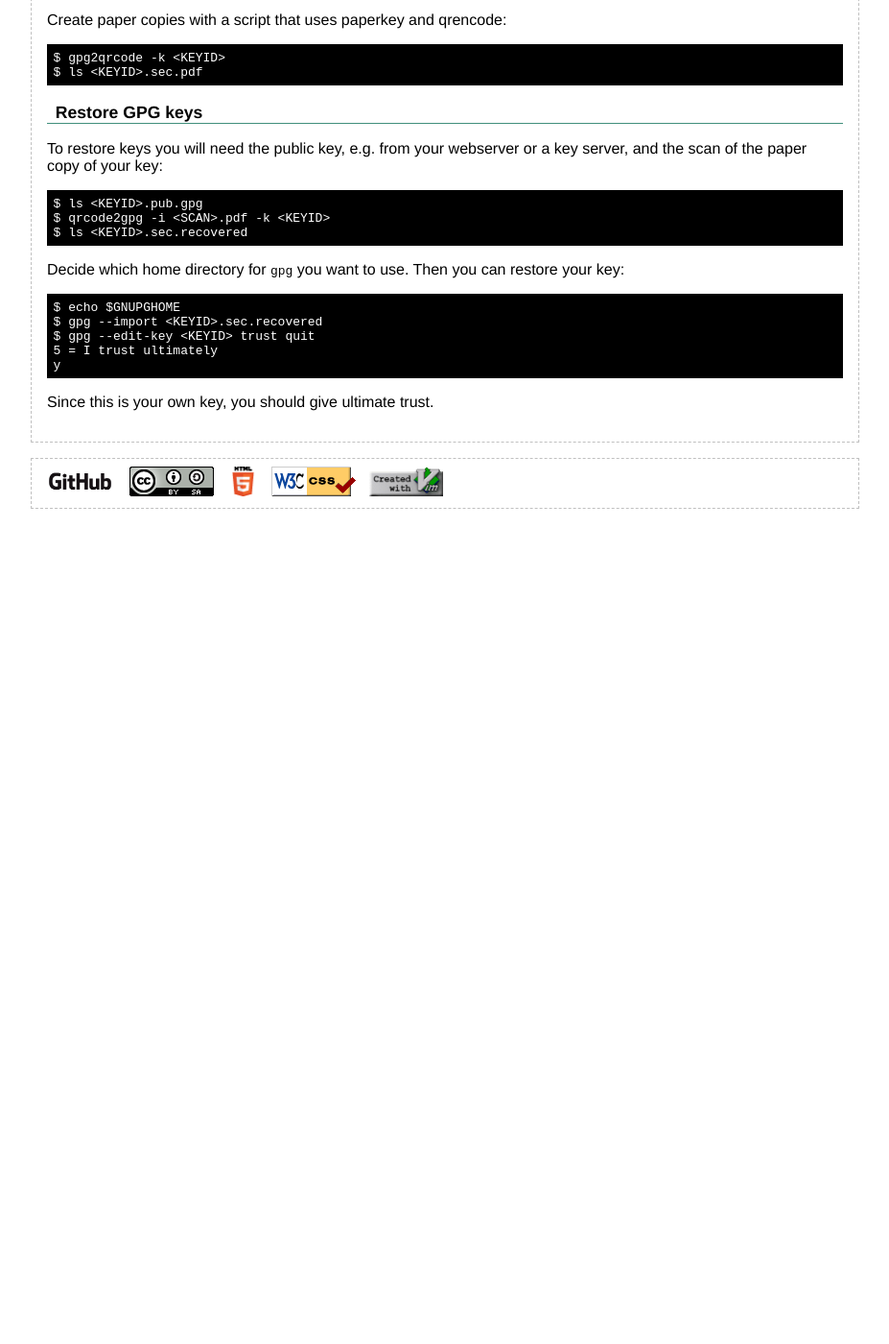
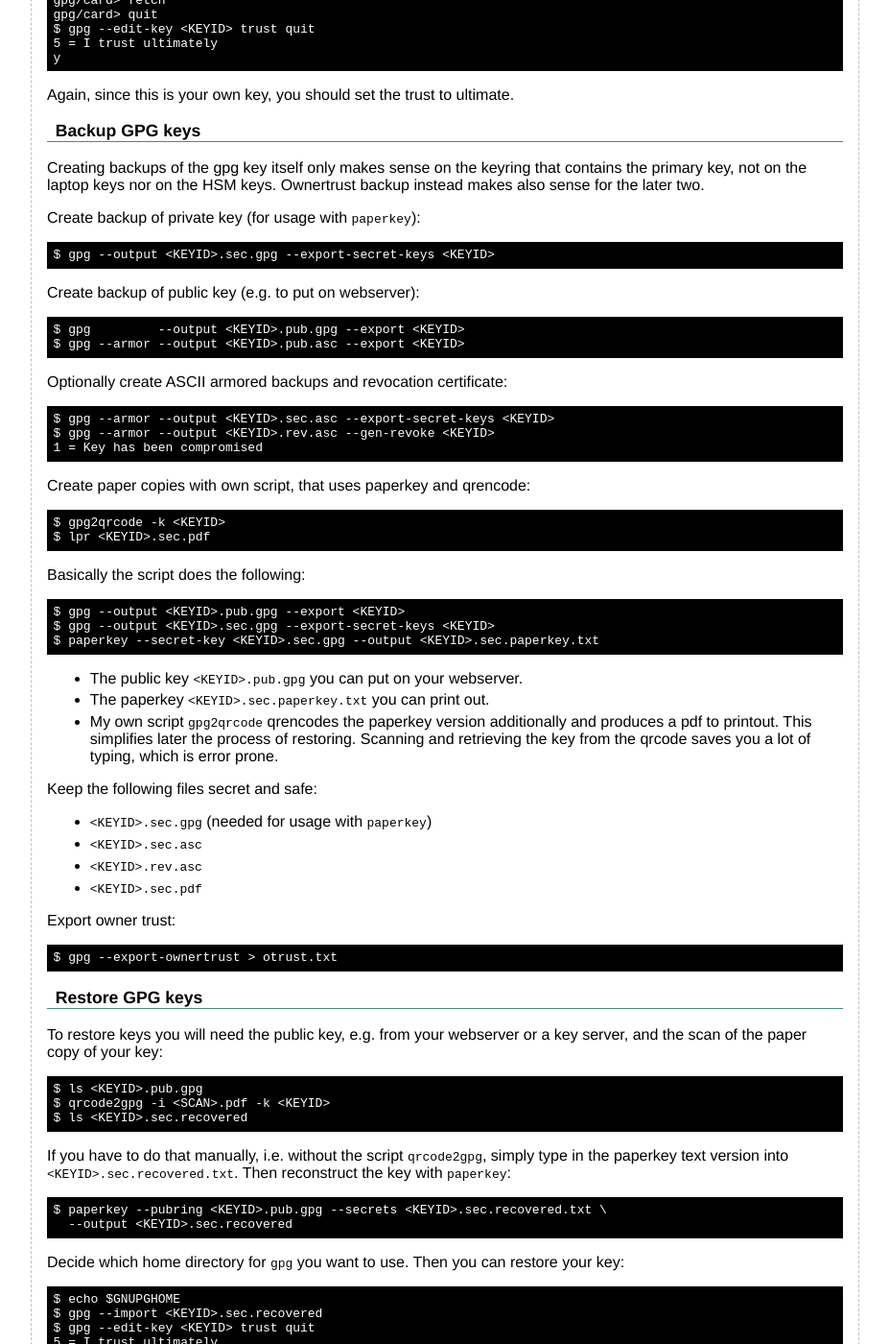
Before and after one commit to flyinggreenfrog/flyinggreenfrog.github.io, a Jekyll site: the page built from knowledgebase/gpg.md, in a window 1280 px wide and 1400 px high, scrolled down 5626 px. Shown: the whole window at 96% size, without its empty margins (176-1103 px from the left). Built offline with Jekyll 4.4.1, drawn with Linux system fonts in a browser that asks for light colours; before the commit the page ends 6188 px from its top, so only the background shows below that; some of the changed text lies outside the part shown.

Commit message:
Added different parts to knowledgebase/gpg.

````diff
--- a/knowledgebase/gpg.md
+++ b/knowledgebase/gpg.md
@@ -68,6 +68,48 @@ password:
 $ gpg --armor --symmetric <FILE>
 $ file <FILE>.asc
 <FILE>.asc: PGP message Symmetric-Key Encrypted Session Key (old)
+```
+
+List public keys:
+
+``` sh
+$ gpg --list-keys <KEYID>|<MAIL>|<NAME>
+```
+
+List private keys:
+
+``` sh
+$ gpg --list-secret-keys
+```
+
+Show fingerprint of a key:
+
+``` sh
+$ gpg --fingerprint <KEYID>|<MAIL>|<NAME>
+```
+
+Show fingerprint of a key file without importing it into the keyring:
+
+``` sh
+$ gpg --with-fingerprint <KEYID>.pub.asc
+```
+
+Search for (and get) a key:
+
+``` sh
+$ gpg --search-keys <KEYID>|<MAIL>|<NAME>
+```
+
+Receive a key:
+
+``` sh
+$ gpg --recv-keys <KEYID>
+```
+
+Refresh keys:
+
+``` sh
+$ gpg --refresh-keys [<KEYID>]
 ```
 
 ## GPG fundamentals
@@ -355,6 +397,10 @@ Again, since this is your own key, you should set the trust to ultimate.
 
 ### Backup GPG keys
 
+Creating backups of the gpg key itself only makes sense on the keyring that
+contains the primary key, not on the laptop keys nor on the HSM keys.
+Ownertrust backup instead makes also sense for the later two.
+
 Create backup of private key (for usage with `paperkey`):
 
 ``` sh
@@ -376,17 +422,39 @@ $ gpg --armor --output <KEYID>.rev.asc --gen-revoke <KEYID>
 1 = Key has been compromised
 ```
 
+Create paper copies with own script, that uses paperkey and qrencode:
+
+``` sh
+$ gpg2qrcode -k <KEYID>
+$ lpr <KEYID>.sec.pdf
+```
+
+Basically the script does the following:
+
+``` sh
+$ gpg --output <KEYID>.pub.gpg --export <KEYID>
+$ gpg --output <KEYID>.sec.gpg --export-secret-keys <KEYID>
+$ paperkey --secret-key <KEYID>.sec.gpg --output <KEYID>.sec.paperkey.txt
+```
+
+* The public key `<KEYID>.pub.gpg` you can put on your webserver.
+* The paperkey `<KEYID>.sec.paperkey.txt` you can print out.
+* My own script `gpg2qrcode` qrencodes the paperkey version additionally and
+  produces a pdf to printout. This simplifies later the process of restoring.
+  Scanning and retrieving the key from the qrcode saves you a lot of typing,
+  which is error prone.
+
 Keep the following files secret and safe:
 
 * `<KEYID>.sec.gpg` (needed for usage with `paperkey`)
 * `<KEYID>.sec.asc`
 * `<KEYID>.rev.asc`
+* `<KEYID>.sec.pdf`
 
-Create paper copies with a script that uses paperkey and qrencode:
+Export owner trust:
 
 ``` sh
-$ gpg2qrcode -k <KEYID>
-$ ls <KEYID>.sec.pdf
+$ gpg --export-ownertrust > otrust.txt
 ```
 
 ### Restore GPG keys
@@ -398,6 +466,15 @@ server, and the scan of the paper copy of your key:
 $ ls <KEYID>.pub.gpg
 $ qrcode2gpg -i <SCAN>.pdf -k <KEYID>
 $ ls <KEYID>.sec.recovered
+```
+
+If you have to do that manually, i.e. without the script `qrcode2gpg`, simply
+type in the paperkey text version into `<KEYID>.sec.recovered.txt`. Then
+reconstruct the key with `paperkey`:
+
+``` sh
+$ paperkey --pubring <KEYID>.pub.gpg --secrets <KEYID>.sec.recovered.txt \
+  --output <KEYID>.sec.recovered
 ```
 
 Decide which home directory for `gpg` you want to use. Then you can restore
@@ -412,3 +489,45 @@ y
 ```
 
 Since this is your own key, you should give ultimate trust.
+
+Import owner trust:
+
+``` sh
+$ gpg --import-ownertrust < otrust.txt
+```
+
+### Maintenance
+
+Before any maintenance task, think about on which keyring you want to operate,
+e.g. the one on your encrypted USB device. Create new backups afterwards, if
+necessary.
+
+``` sh
+$ export GNUPGHOME=<USBDEVICE>/gnupg
+```
+
+Change passphrase:
+
+``` sh
+$ gpg --edit-key <KEYID>
+gpg> passwd
+gpg> save
+```
+
+Set new expiry date:
+
+``` sh
+$ gpg --edit-key <KEYID>
+gpg> key <X>
+gpg> expire
+gpg> save
+$ gpg --send-keys <KEYID>
+```
+
+If you want to revoke a key, be sure if you really want to do that. You can't
+take back a revocation!
+
+``` sh
+$ gpg --import <KEYID>.rev.asc
+$ gpg --send-keys <KEYID>
+```
````
Also changed, not shown: other parts of knowledgebase/gpg.md (+1 -1 lines).
